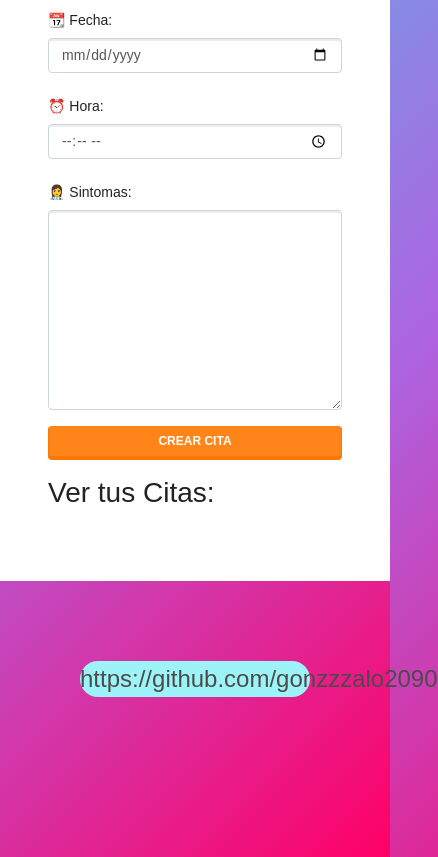
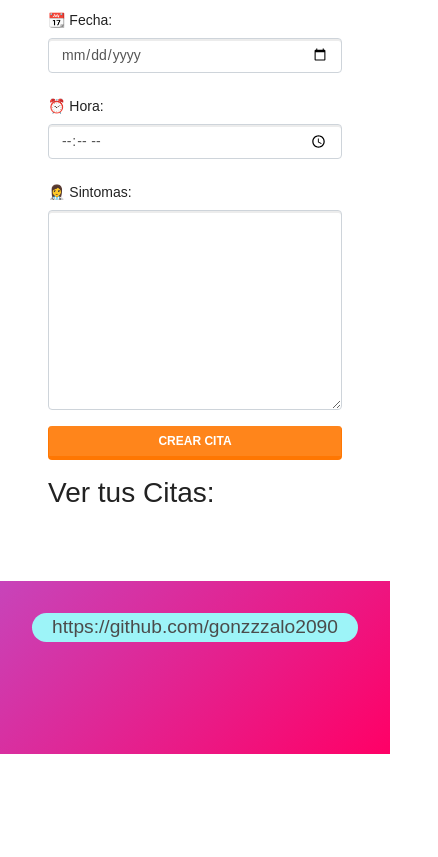
Before and after one commit to gonzzzalo2090/Programa-de-citas-medicas, a plain HTML site: page index.html in a window 390 px wide. Shown: the part 563-1420 px from the top of the page, 438 px wide, since content can reach past the window. After the commit the page ends 1317 px from the top, so only its background shows below. Drawn offline with Linux system fonts and the light colour scheme.

Commit message:
terminado v.1

```diff
--- a/css/styles.css
+++ b/css/styles.css
@@ -57,10 +57,18 @@ a {
   text-decoration: none;
 }
 
+
+
 footer{
   text-align: center;
-  margin: 5rem;
+  margin: 2rem;
   font-size: 1.5rem;
   background-color: #9df4f8;
   border-radius: 5rem;
 }
+
+@media (max-width: 570px) {
+  footer {
+    font-size: 1.2rem;
+  }
+}
```
